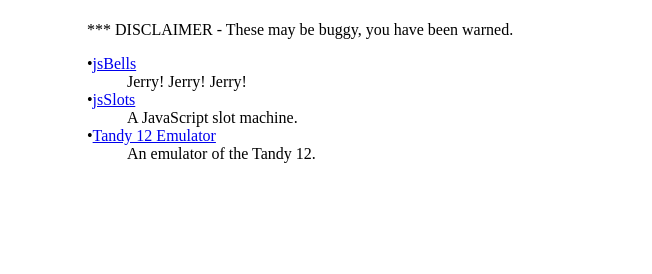
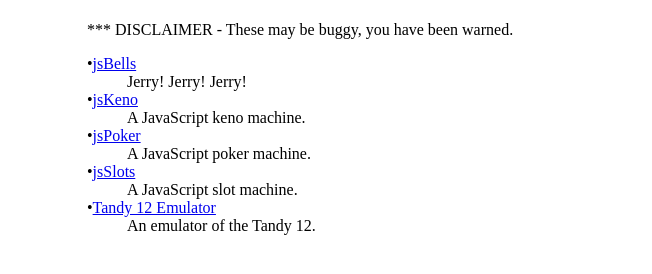
Before and after one commit to anizaeger/anizaeger.github.io, a plain HTML site: page index.html in a window 1280 px wide. Shown: the part 48-322 px from the top of the page, without its empty margins (0-652 px from the left). Drawn offline with Linux system fonts and the light colour scheme.

Commit message:
Added jsKeno and jsPoker

```diff
--- a/index.html
+++ b/index.html
@@ -14,6 +14,10 @@
 				<dl>
 					<dt>&bull;<a href="jsBells">jsBells</a></dt>
 					<dd>Jerry!  Jerry!  Jerry!</dd>
+					<dt>&bull;<a href="jsKeno">jsKeno</a></dt>
+					<dd>A JavaScript keno machine.</dd>
+					<dt>&bull;<a href="jsPoker">jsPoker</a></dt>
+					<dd>A JavaScript poker machine.</dd>
 					<dt>&bull;<a href="jsSlots">jsSlots</a></dt>
 					<dd>A JavaScript slot machine.</dd>
 					<dt>&bull;<a href="Tandy_12">Tandy 12 Emulator</a></dt>
```
Also changed, not shown: 1 other file.
